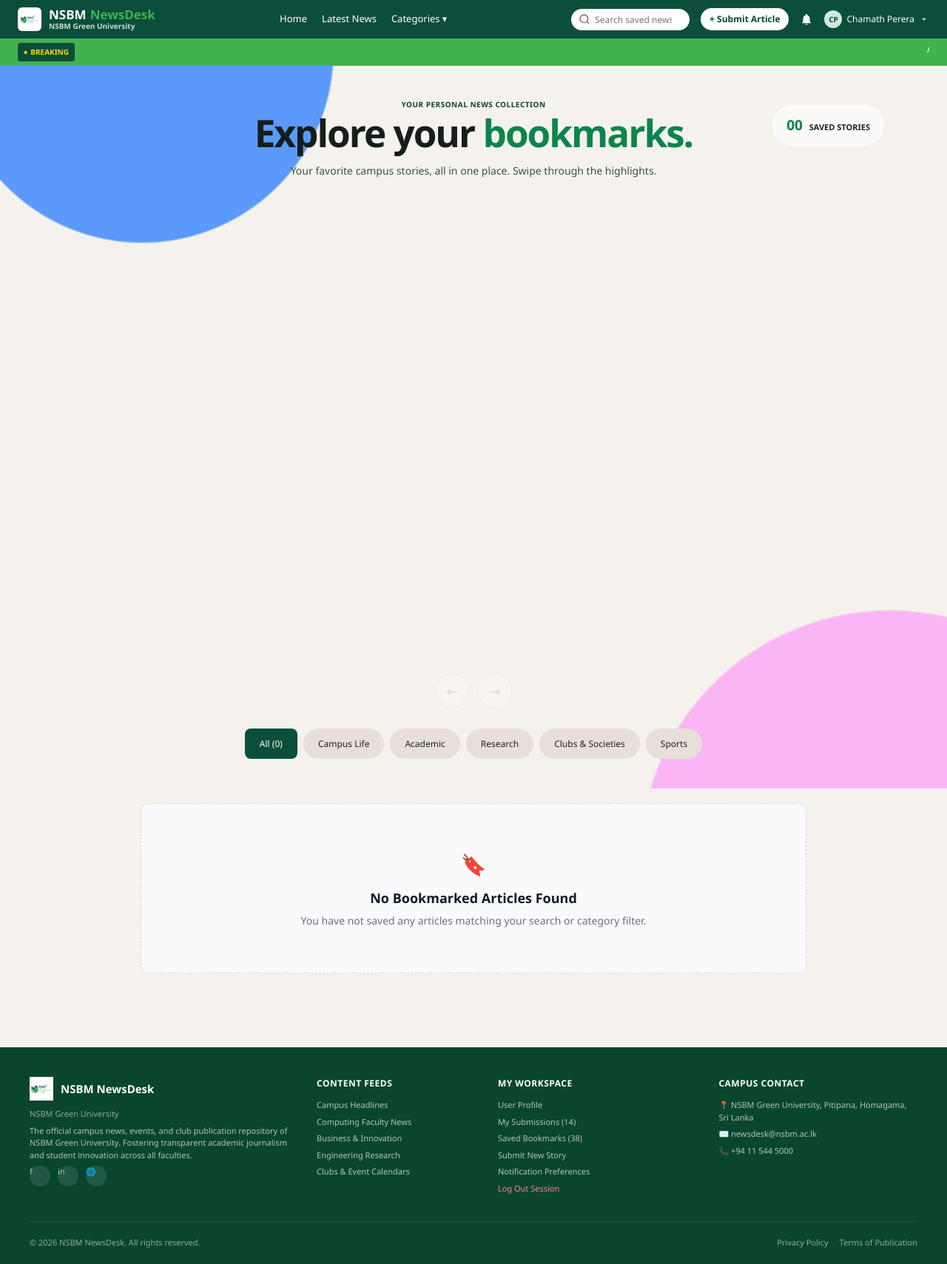
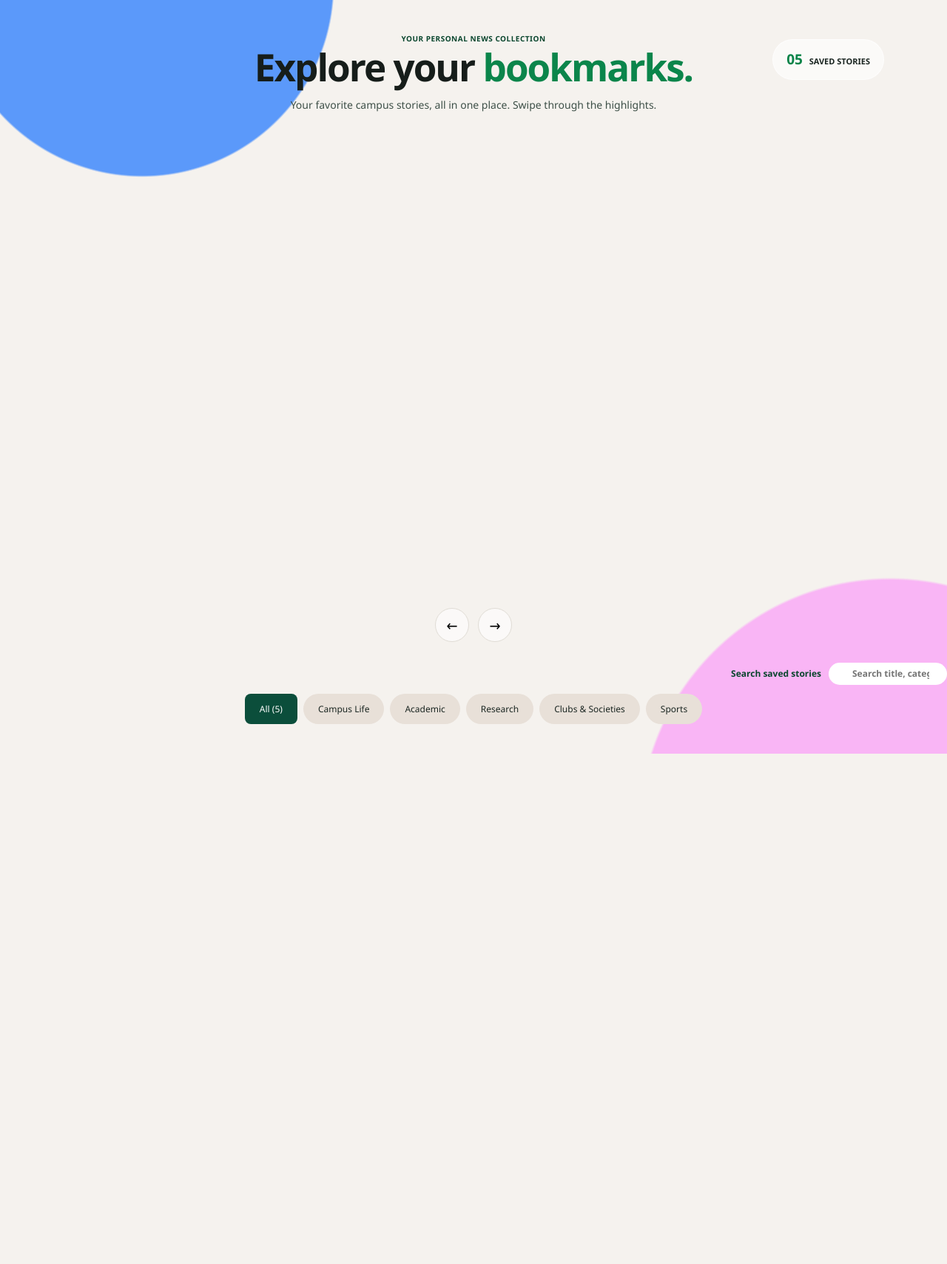
Before and after one commit to janusanramu/NSBM-News-Desk, a PHP site: page /index.html in a window 1280 px wide. Shown: the whole page at 74% size. After the commit the page ends 1019 px from the top, so only its background shows below. Run offline with PHP 8.4, Linux system fonts and the light colour scheme.

Commit message:
Update My Bookmarks page

```diff
--- a/index.html
+++ b/index.html
@@ -8,57 +8,25 @@
 </head>
 <body>
 
-<header class="navbar">
-   <a href="index.html" class="brand" style="display:flex; align-items:center; gap:10px; text-decoration:none;">
-  <img src="images/nsbm-logo.png.png" alt="NSBM Logo" style="width:32px; height:32px; object-fit:contain; background:white; border-radius:6px; padding:2px;">
-  <div style="display:flex; flex-direction:column; line-height:1.15;">
-    <div style="display:flex; font-size:17px; font-weight:700;">
-      <span style="color:#FFFFFF;">NSBM</span>
-      <span style="color:#40B24E; margin-left:5px;">NewsDesk</span>
-    </div>
-    <span style="color:#c7ddd4; font-size:10px;">NSBM Green University</span>
-  </div>
-</a>
-
-    <nav class="nav-links">
-        <a href="index.html">Home</a>
-        <a href="news.html">Latest News</a>
-        <a href="categories.html" class="dropdown-toggle">Categories ▾</a>
-    </nav>
-
-    <div class="nav-right">
-        <div class="search-box">
-            <svg class="search-icon" viewBox="0 0 24 24" width="16" height="16" fill="none" stroke="currentColor" stroke-width="2"><circle cx="11" cy="11" r="8"></circle><line x1="21" y1="21" x2="16.65" y2="16.65"></line></svg>
-            <input type="search" id="searchInput" placeholder="Search saved news...">
-        </div>
-        <a href="submit.html" class="submit-btn">+ Submit Article</a>
-        <button class="notification-btn" aria-label="Notifications">
-            <svg viewBox="0 0 24 24" width="18" height="18" fill="white"><path d="M12 22c1.1 0 2-.9 2-2h-4c0 1.1.89 2 2 2zm6-6v-5c0-3.07-1.64-5.64-4.5-6.32V4c0-.83-.67-1.5-1.5-1.5s-1.5.67-1.5 1.5v.68C7.64 5.36 6 7.92 6 11v5l-2 2v1h16v-1l-2-2z"/></svg>
-        </button>
-        <div class="user-profile">
-            <span class="user-avatar-small">CP</span>
-            <span class="user-name">Chamath Perera</span>
-            <svg class="dropdown-arrow" viewBox="0 0 24 24" width="14" height="14" fill="white">
-                <path d="M7 10l5 5 5-5z"/>
-            </svg>
-        </div>
-    </div>
-</header>
-
-<div class="breaking">
-    <strong>BREAKING</strong>
-    <marquee scrollamount="4">
-        Annual Green Walk 2024 announced with massive participation • Faculty of Computing wins National Hackathon 2024 • Semester examinations commence next week.
-    </marquee>
-</div>
-
 <main class="container">
 
     <section class="showcase" aria-label="Saved news carousel">
       <div class="showcase-head"><div><p class="eyebrow">YOUR PERSONAL NEWS COLLECTION</p><h2>Explore your <em>bookmarks.</em></h2><p class="showcase-sub">Your favorite campus stories, all in one place. Swipe through the highlights.</p></div><div class="showcase-counter"><span id="visibleCount">05</span> SAVED STORIES</div></div>
       <div class="carousel-window"><section class="article-grid" id="articleGrid" aria-live="polite"></section></div>
       <div class="carousel-controls"><button id="prevSlide" aria-label="Previous stories">←</button><button id="nextSlide" aria-label="Next stories">→</button></div>
-      <div class="filters" id="categoryFilters"><button class="filter active" data-category="All">All (<span id="bookmarkCount">5</span>)</button><button class="filter" data-category="Campus Life">Campus Life</button><button class="filter" data-category="academic">Academic</button><button class="filter" data-category="Research">Research</button><button class="filter" data-category="Clubs & Societies">Clubs & Societies</button><button class="filter" data-category="Sports">Sports</button></div>
+    <div class="bookmark-tools">
+        <label for="searchInput">Search saved stories</label>
+        <input id="searchInput" type="search" placeholder="Search title, category or author..." autocomplete="off">
+      </div>
+
+      <div class="filters" id="categoryFilters">
+        <button class="filter active" data-category="All">All (<span id="bookmarkCount">5</span>)</button>
+        <button class="filter" data-category="Campus Life">Campus Life</button>
+        <button class="filter" data-category="academic">Academic</button>
+        <button class="filter" data-category="Research">Research</button>
+        <button class="filter" data-category="Clubs & Societies">Clubs & Societies</button>
+        <button class="filter" data-category="Sports">Sports</button>
+      </div>
     </section>
 
     <div id="noResults" class="empty-state hidden">
@@ -69,54 +37,6 @@
 
 </main>
 
-<footer>
-    <div class="footer-grid">
-        <div>
-            <div class="footer-brand">
-                <img src="images/nsbm-logo.png.png" alt="NSBM Logo" class="campus-logo" onerror="this.style.display='none'">
-                <h3>NSBM NewsDesk</h3>
-            </div>
-            <p class="footer-desc">NSBM Green University</p>
-            <p class="footer-text">The official campus news, events, and club publication repository of NSBM Green University. Fostering transparent academic journalism and student innovation across all faculties.</p>
-            <div class="social-links">
-                <a href="#">f</a>
-                <a href="#">in</a>
-                <a href="#">🌐</a>
-            </div>
-        </div>
-        <div>
-            <h4>CONTENT FEEDS</h4>
-            <a href="#">Campus Headlines</a>
-            <a href="#">Computing Faculty News</a>
-            <a href="#">Business & Innovation</a>
-            <a href="#">Engineering Research</a>
-            <a href="#">Clubs & Event Calendars</a>
-        </div>
-        <div>
-            <h4>MY WORKSPACE</h4>
-            <a href="#">User Profile</a>
-            <a href="#">My Submissions (14)</a>
-            <a href="#">Saved Bookmarks (38)</a>
-            <a href="#">Submit New Story</a>
-            <a href="#">Notification Preferences</a>
-            <a href="#" class="logout">Log Out Session</a>
-        </div>
-        <div>
-            <h4>CAMPUS CONTACT</h4>
-            <p>📍 NSBM Green University, Pitipana, Homagama, Sri Lanka</p>
-            <p>✉️ newsdesk@nsbm.ac.lk</p>
-            <p>📞 +94 11 544 5000</p>
-        </div>
-    </div>
-    <div class="copyright-bar">
-        <span>© 2026 NSBM NewsDesk. All rights reserved.</span>
-        <div>
-            <a href="#">Privacy Policy</a>
-            <a href="#">Terms of Publication</a>
-        </div>
-    </div>
-</footer>
-
 <script src="script.js"></script>
 </body>
 </html>
--- a/script.js
+++ b/script.js
@@ -1,3 +1,4 @@
+<<<<<<< HEAD
 document.addEventListener("DOMContentLoaded", () => {
 
     let userBookmarks = window.bookmarksData || [];
@@ -173,4 +174,5 @@ document.addEventListener("DOMContentLoaded", () => {
     articleGrid.addEventListener("touchstart", e => {touchX=e.touches[0].clientX},{passive:true});
     articleGrid.addEventListener("touchend", e => {const dx=e.changedTouches[0].clientX-touchX;if(Math.abs(dx)>45)moveSlide(dx<0?1:-1)},{passive:true});
     renderArticles();
+
 });
--- a/style.css
+++ b/style.css
@@ -202,6 +202,56 @@ body {
     flex-wrap: wrap;
 }
 
+body[data-page-type="NSBM-Bookmark"] .footer-inner {
+    width: 100%;
+    box-sizing: border-box;
+}
+
+body[data-page-type="NSBM-Bookmark"] .footer-inner > .footer-col {
+    min-width: 0;
+}
+
+body[data-page-type="NSBM-Bookmark"] .site-footer .footer-brand {
+    display: block;
+    align-items: initial;
+    gap: 0;
+    margin-bottom: 0;
+}
+
+body[data-page-type="NSBM-Bookmark"] .footer-desc {
+    max-width: 100%;
+}
+
+body[data-page-type="NSBM-Bookmark"] .social-links {
+    flex-wrap: wrap;
+}
+
+.bookmark-tools {
+    display: flex;
+    align-items: center;
+    justify-content: flex-end;
+    gap: 10px;
+    margin: 18px 0 12px;
+    color: var(--nsbm-green);
+    font-size: 12px;
+    font-weight: 600;
+}
+
+.bookmark-tools input {
+    width: min(320px, 100%);
+    padding: 9px 13px;
+    border: 1px solid var(--border-color);
+    border-radius: 20px;
+    background: var(--white);
+    color: var(--nsbm-dark);
+    font: inherit;
+}
+
+.bookmark-tools input:focus {
+    outline: 3px solid #3bb54a38;
+    border-color: var(--nsbm-green);
+}
+
 .filter {
     background: var(--white);
     border: 1px solid var(--border-color);
```
Also changed, not shown: other parts of style.css (+30 -0 lines), images/campus life.jpeg, images/culture.jpg, images/lecturehall.jpg, images/nsbm-logo.png.png, images/research.jpeg, images/sport.jpg.
